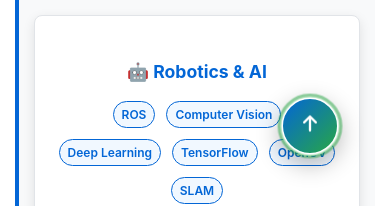
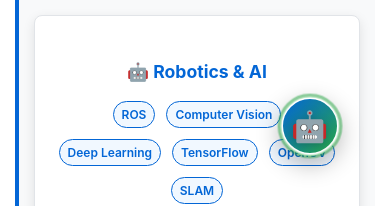
Before and after one commit to georgeerol/georgeerol.github.io, a Jekyll site: the page built from index.md, in a window 390 px wide and 1400 px high, scrolled down 542 px. Shown: the part 1194-1400 px from the top of the window. Built offline with Jekyll 4.4.1, drawn with Linux system fonts in a browser that asks for light colours.

Commit message:
feat: update with AI Robot

```diff
--- a/assets/css/ai-assistant.css
+++ b/assets/css/ai-assistant.css
@@ -29,7 +29,7 @@
 }
 
 .ai-assistant-button:hover {
-  transform: scale(1.1) rotate(10deg);
+  transform: scale(1.15) rotate(-5deg);
   box-shadow: 0 12px 35px rgba(3, 102, 214, 0.5);
 }
 
@@ -41,6 +41,28 @@
   transform: scale(0);
   opacity: 0;
   pointer-events: none;
+}
+
+/* Robot Icon in Button */
+.ai-robot-icon {
+  font-size: 36px;
+  animation: robotBounce 3s ease-in-out infinite;
+  filter: drop-shadow(0 2px 4px rgba(0,0,0,0.2));
+}
+
+@keyframes robotBounce {
+  0%, 100% {
+    transform: translateY(0) rotate(0deg);
+  }
+  25% {
+    transform: translateY(-3px) rotate(-5deg);
+  }
+  50% {
+    transform: translateY(0) rotate(0deg);
+  }
+  75% {
+    transform: translateY(-3px) rotate(5deg);
+  }
 }
 
 .ai-arrow-icon {
@@ -363,9 +385,8 @@
     right: 20px;
   }
 
-  .ai-arrow-icon {
-    width: 28px;
-    height: 28px;
+  .ai-robot-icon {
+    font-size: 30px;
   }
 
   .ai-chat-window {
--- a/assets/js/ai-assistant.js
+++ b/assets/js/ai-assistant.js
@@ -21,9 +21,7 @@
         widget.innerHTML = `
             <!-- Floating Button -->
             <div class="ai-assistant-button" id="aiAssistantButton">
-                <svg class="ai-arrow-icon" viewBox="0 0 24 24" fill="none" xmlns="http://www.w3.org/2000/svg">
-                    <path d="M7 11L12 6L17 11M12 18V7" stroke="white" stroke-width="2" stroke-linecap="round" stroke-linejoin="round"/>
-                </svg>
+                <div class="ai-robot-icon">🤖</div>
                 <div class="pulse-ring"></div>
             </div>
 
```
